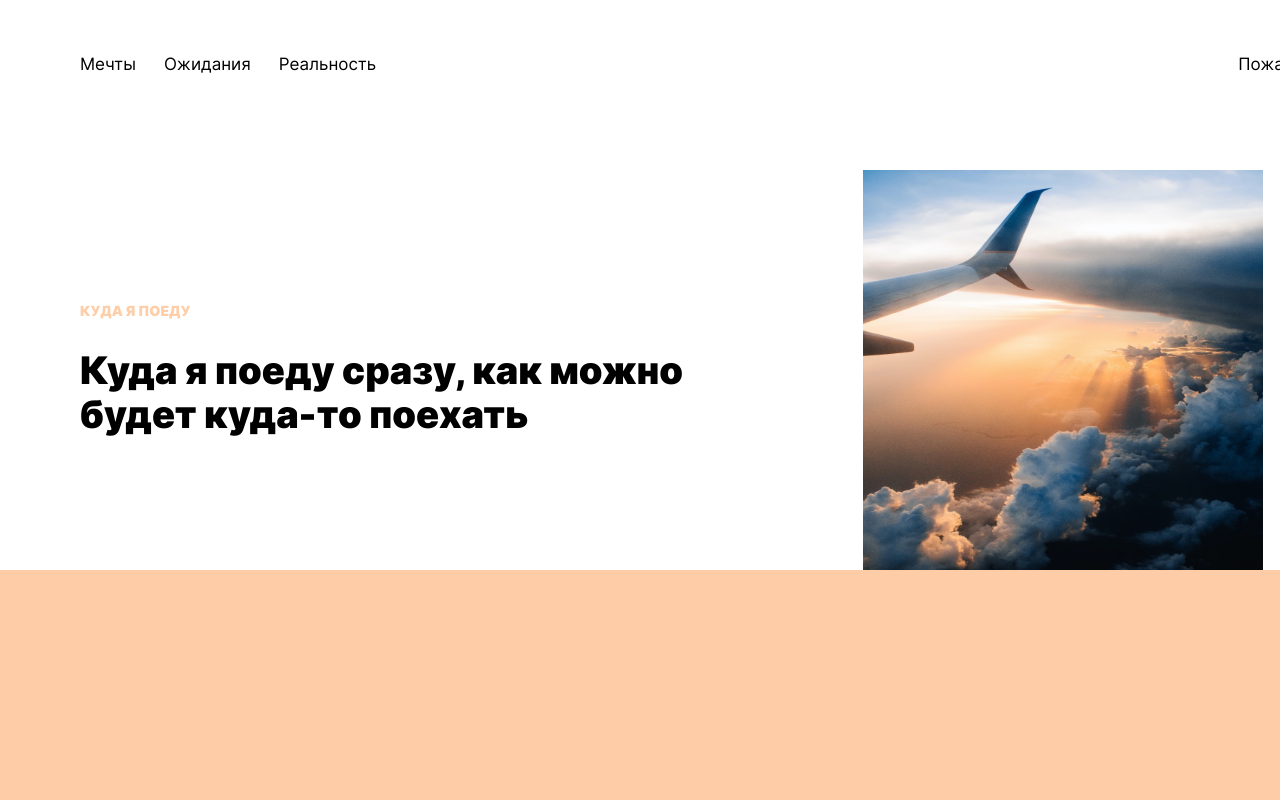
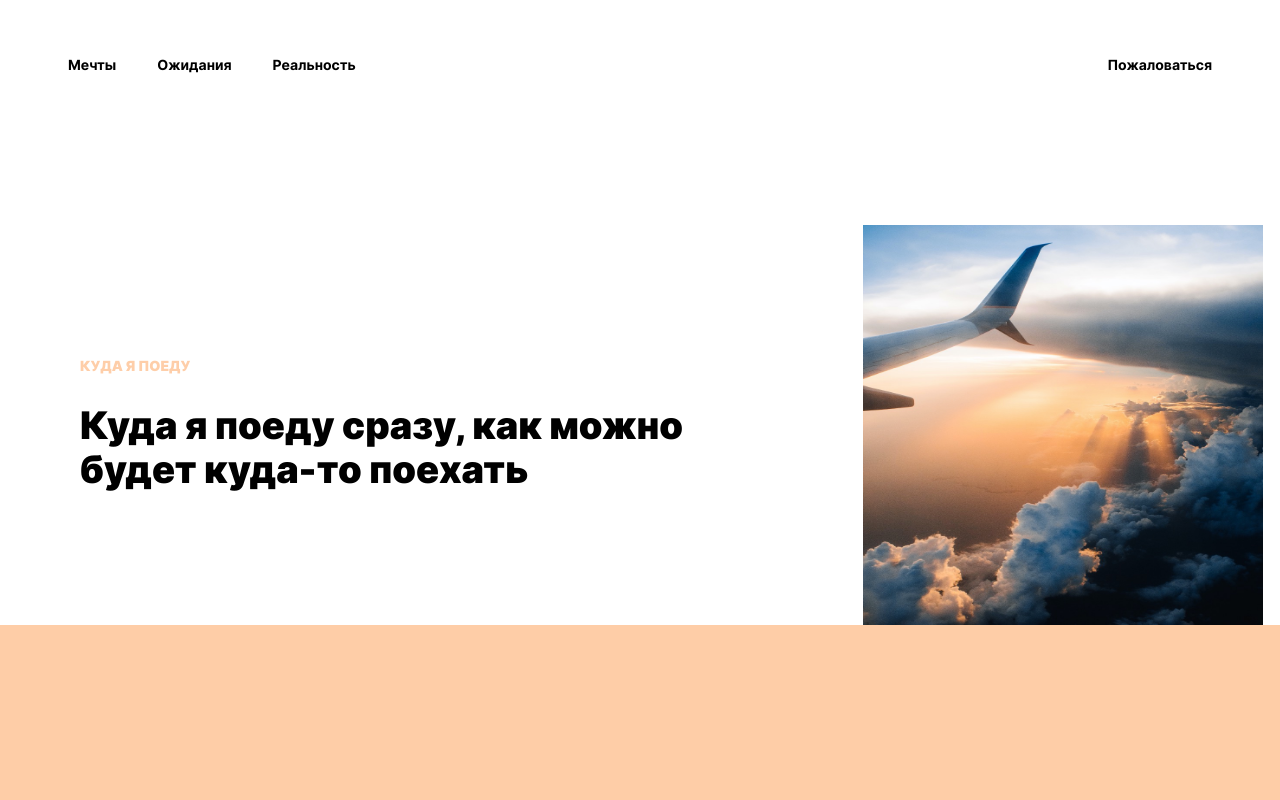
Before and after one commit to Stormuke/Where-to-go, a plain HTML site: page index.html in a window 1280 px wide. Shown: the top 800 px of the page. Drawn offline with Linux system fonts and the light colour scheme.

Commit message:
fix: header pixel perfect

```diff
--- a/blocks/header/__link/header__link.css
+++ b/blocks/header/__link/header__link.css
@@ -1,7 +1,6 @@
 .header__link {
-  font-family: 'Inter', 'Arial', sans-serif;
-  font-weight: normal;
-  font-size: 17px;
+  font-weight: 700;
+  font-size: 14px;
   text-decoration: none;
   color: #000;
 }
--- a/blocks/header/__navigation/header__navigation.css
+++ b/blocks/header/__navigation/header__navigation.css
@@ -1,6 +1,5 @@
 .header__navigation {
   display: flex;
   margin: 0;
-  padding: 0;
-  column-gap: 28px;
+  gap: 41px;
 }
--- a/blocks/header/header.css
+++ b/blocks/header/header.css
@@ -1,7 +1,7 @@
 .header {
-  width: 1280px;
+  max-width: 89.38%;
   display: flex;
-  margin: 0;
-  padding: 55px 80px 0;
+  margin: 0 auto;
+  padding: 57px 0;
   justify-content: space-between;
 }
--- a/blocks/intro/__subtitle/intro__subtitle.css
+++ b/blocks/intro/__subtitle/intro__subtitle.css
@@ -1,9 +1,6 @@
 .intro__subtitle {
-  font-family: 'Inter', 'Arial', sans-serif;
   font-weight: 900;
-  font-size: 15px;
-  text-transform: uppercase;
-  font-size: 14px;
-  color: #fecea9;
+  font-size: 38px;
+  width: 670px;
   margin: 0;
 }
--- a/blocks/intro/__title/intro__title.css
+++ b/blocks/intro/__title/intro__title.css
@@ -1,7 +1,8 @@
 .intro__title {
-  font-family: 'Inter', 'Arial', sans-serif;
   font-weight: 900;
-  font-size: 38px;
-  width: 670px;
+  font-size: 15px;
+  text-transform: uppercase;
+  font-size: 14px;
+  color: #fecea9;
   margin: 0;
 }
--- a/blocks/page/page.css
+++ b/blocks/page/page.css
@@ -6,4 +6,5 @@
   -webkit-text-size-adjust: 100%;
   -ms-text-size-adjust: 100%;
   -moz-text-size-adjust: 100%;
+  font-family: 'Inter', Arial, sans-serif;
 }
--- a/index.html
+++ b/index.html
@@ -4,8 +4,8 @@
     <meta charset="UTF-8" />
     <meta http-equiv="X-UA-Compatible" content="IE=edge" />
     <meta name="viewport" content="width=device-width, initial-scale=1.0" />
-    <link rel="stylesheet" href="./pages/index.css">
-    <title>Where I go</title>
+    <link rel="stylesheet" href="./pages/index.css" />
+    <title>Куда я поеду</title>
   </head>
   <body>
     <div class="page">
@@ -21,10 +21,16 @@
       <main class="content">
         <section class="intro">
           <div class="intro__text">
-            <p class="intro__subtitle">Куда я поеду</p>
-            <h1 class="intro__title">Куда я поеду сразу, как можно будет куда-то поехать</h1>
+            <h1 class="intro__title">Куда я поеду</h1>
+            <p class="intro__subtitle">
+              Куда я поеду сразу, как можно будет куда-то поехать
+            </p>
           </div>
-          <img src="./images/intro-image.jpeg" alt="вид из самолёта" class="intro__image">
+          <img
+            src="./images/intro-image.jpeg"
+            alt="Вид из самолёта"
+            class="intro__image"
+          />
         </section>
       </main>
 
```
